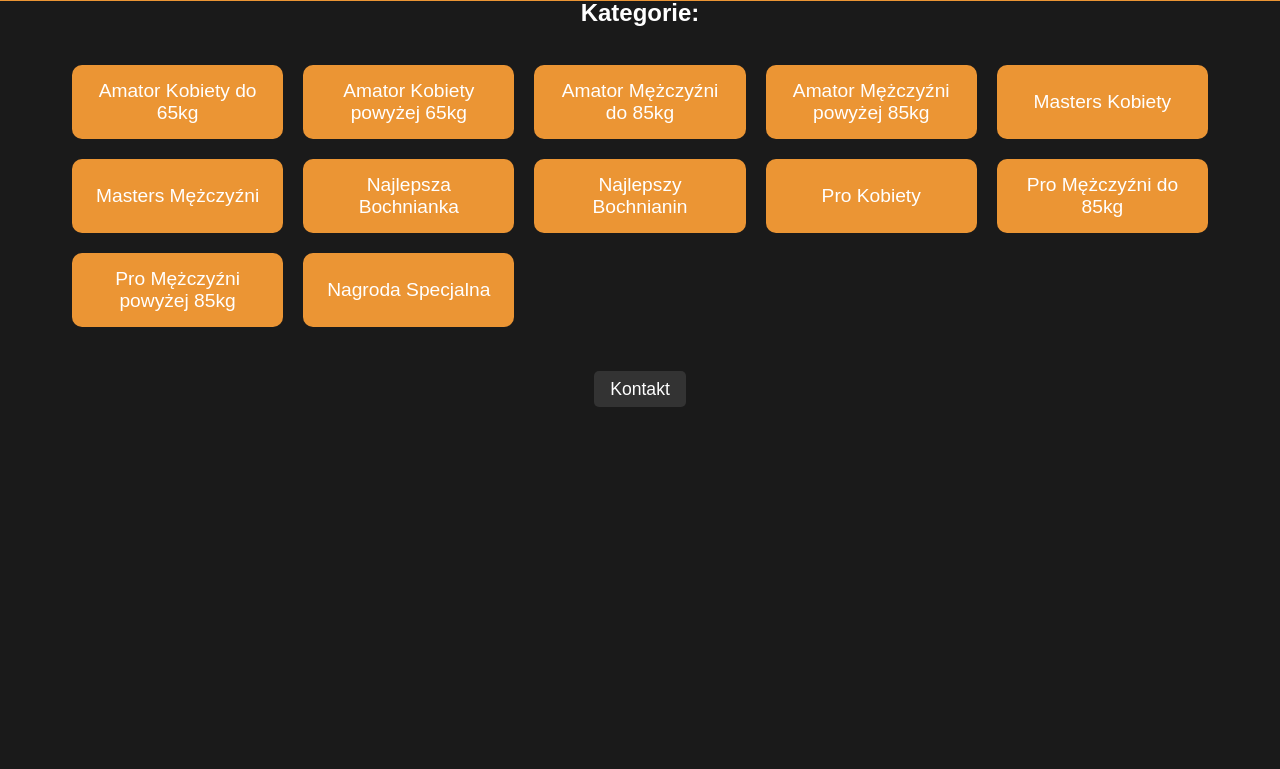
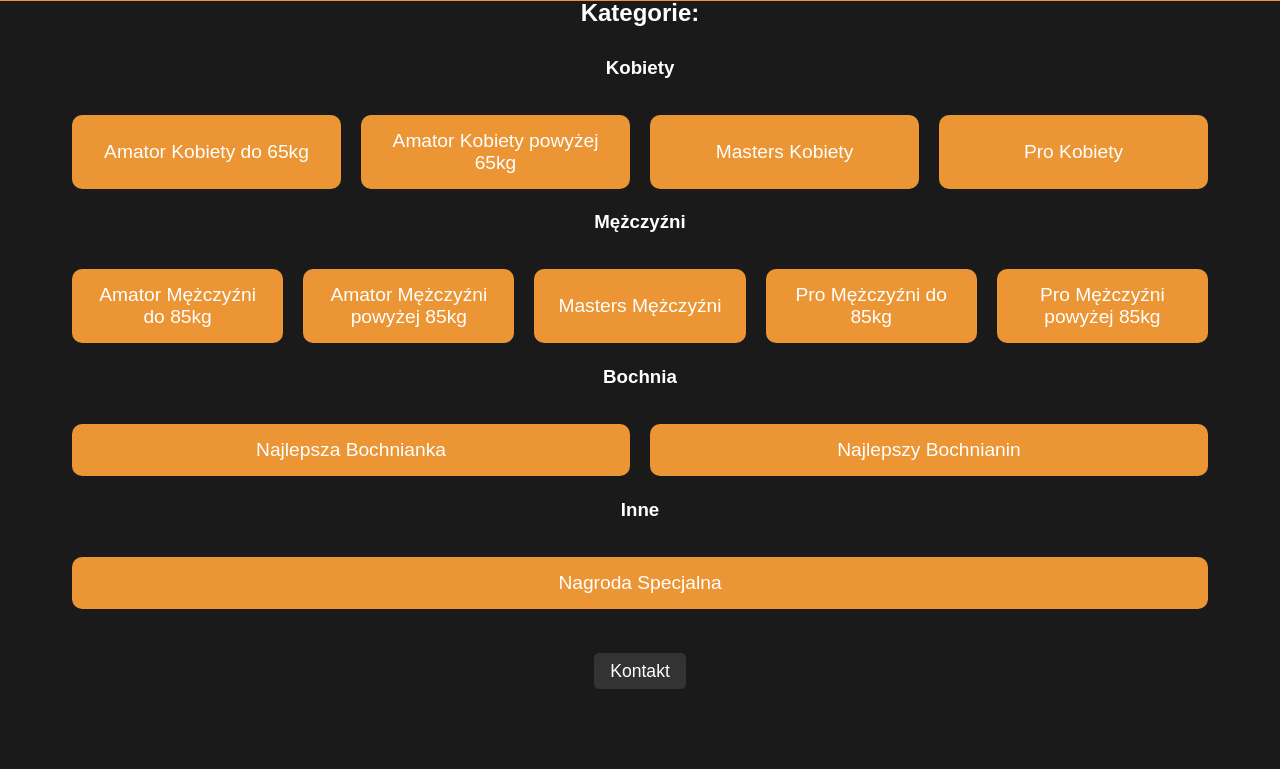
Before and after one commit to merynos94/pp_kettlebell_bochnia, a Django app: page / in a window 1280 px wide. Shown: the part 799-1568 px from the top of the page. Before the commit the page ends 1206 px from the top, so only its background shows below. Run offline with Django 4.2, Linux system fonts and the light colour scheme.

Commit message:
Split categories in index.html to section

```diff
--- a/kettlebell_app/tournament/templates/index.html
+++ b/kettlebell_app/tournament/templates/index.html
@@ -125,19 +125,41 @@
 
 <section>
     <h2>Kategorie:</h2>
+
+    <div class="category-group">
+        <h3>Kobiety</h3>
         <div class="category-grid">
             <button onclick="location.href='{% url 'amator_kobiety_do_65kg' %}'">Amator Kobiety do 65kg</button>
             <button onclick="location.href='{% url 'amator_kobiety_powyzej_65kg' %}'">Amator Kobiety powyżej 65kg</button>
+            <button onclick="location.href='{% url 'masters_kobiety' %}'">Masters Kobiety</button>
+            <button onclick="location.href='{% url 'pro_kobiety' %}'">Pro Kobiety</button>
+        </div>
+    </div>
+
+    <div class="category-group">
+        <h3>Mężczyźni</h3>
+        <div class="category-grid">
             <button onclick="location.href='{% url 'amator_mezczyzni_do_85kg' %}'">Amator Mężczyźni do 85kg</button>
             <button onclick="location.href='{% url 'amator_mezczyzni_powyzej_85kg' %}'">Amator Mężczyźni powyżej 85kg</button>
-                <button onclick="location.href='{% url 'masters_kobiety' %}'">Masters Kobiety</button>
             <button onclick="location.href='{% url 'masters_mezczyzni' %}'">Masters Mężczyźni</button>
+            <button onclick="location.href='{% url 'pro_mezczyzni_do_85kg' %}'">Pro Mężczyźni do 85kg</button>
+            <button onclick="location.href='{% url 'pro_mezczyzni_powyzej_85kg' %}'">Pro Mężczyźni powyżej 85kg</button>
+        </div>
+    </div>
+
+    <div class="category-group">
+        <h3>Bochnia</h3>
+        <div class="category-grid">
             <button onclick="location.href='{% url 'najlepsza_bochnianka' %}'">Najlepsza Bochnianka</button>
             <button onclick="location.href='{% url 'najlepszy_bochnianin' %}'">Najlepszy Bochnianin</button>
-                <button onclick="location.href='{% url 'pro_kobiety' %}'">Pro Kobiety</button>
-                <button onclick="location.href='{% url 'pro_mezczyzni_do_85kg' %}'">Pro Mężczyźni do 85kg</button>
-                <button onclick="location.href='{% url 'pro_mezczyzni_powyzej_85kg' %}'">Pro Mężczyźni powyżej 85kg</button>
+        </div>
+    </div>
+
+    <div class="category-group">
+        <h3>Inne</h3>
+        <div class="category-grid">
             <button onclick="location.href='{% url 'nagroda_specjalna' %}'">Nagroda Specjalna</button>
+        </div>
     </div>
 </section>
 
```
Lines whose indentation alone changed are shown as unchanged.
